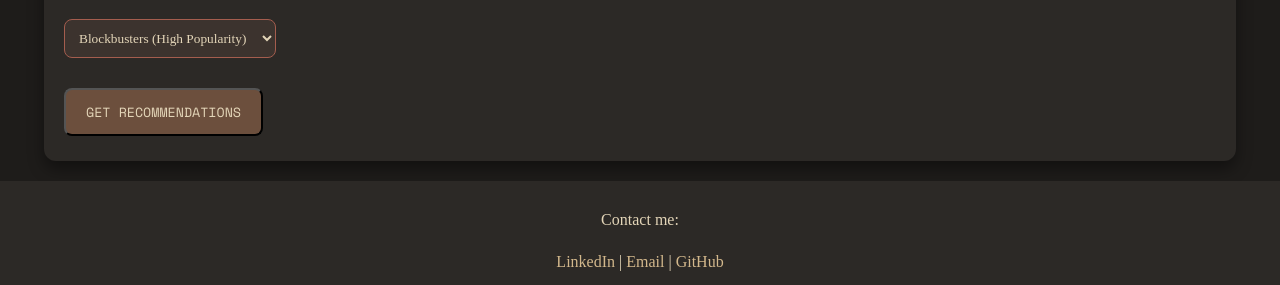
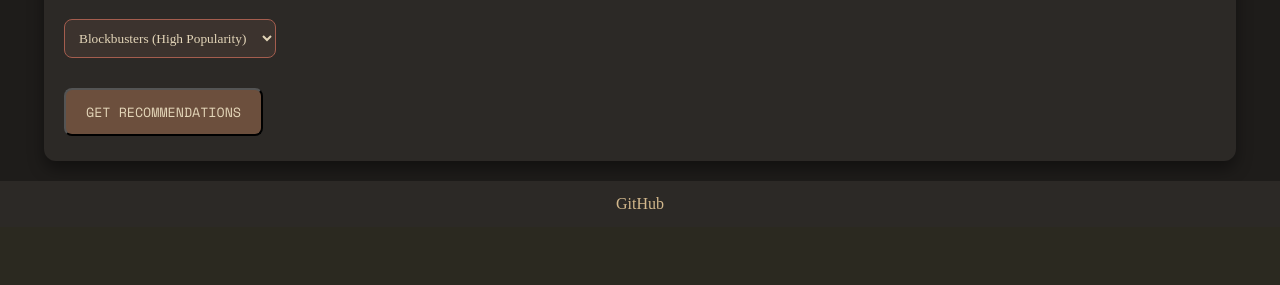
Before and after one commit to afsanab/MovieMate, a Flask app: page / in a window 1280 px wide. Shown: the part 1368-1653 px from the top of the page. After the commit the page ends 1577 px from the top, so only its background shows below. Run offline with Flask 3, Linux system fonts and the light colour scheme; data that the repository does not hold is empty; some web fonts are replaced.

Commit message:
last update 1/6/25

```diff
--- a/main.py
+++ b/main.py
@@ -7,6 +7,7 @@ import requests
 load_dotenv()
 
 app = Flask(__name__)
+
 
 # TMDb API setup
 API_KEY = os.getenv('TMDB_API_KEY')  # Load API key from environment variable
@@ -129,5 +130,7 @@ def recommend():
     )
     return render_template('recommendations.html', recommendations=recommendations)
 
-if __name__ == '__main__':
-    app.run(debug=True)
+if __name__ == "__main__":
+    import os
+    port = int(os.environ.get("PORT", 5000))
+    app.run(debug=False, host="0.0.0.0", port=port)
--- /dev/null
+++ b/requirements.txt
@@ -0,0 +1,3 @@
+Flask==3.0.2
+python-dotenv==1.0.1
+requests==2.31.0
--- a/templates/index.html
+++ b/templates/index.html
@@ -125,11 +125,8 @@
     </script>
 </body>
 <footer style="background-color: #2C2926; color: #E3D5B8; text-align: center; padding: 10px; margin-top: 20px;">
-    <p>Contact me:</p>
-    <a href="https://www.linkedin.com/in/afsanabhuiyan" target="_blank"
-        style="color: #D3B88C; text-decoration: none;">LinkedIn</a> |
-    <a href="mailto:afsanab620@gmail.com" style="color: #D3B88C; text-decoration: none;">Email</a> |
-    <a href="https://github.com/afsanab" target="_blank" style="color: #D3B88C; text-decoration: none;">GitHub</a>
+    <a href="https://github.com/afsanab/MovieMate" target="_blank"
+        style="color: #D3B88C; text-decoration: none;">GitHub</a>
 </footer>
 
 </html>
```
Also changed, not shown: templates/recommendations.html (+2 -5 lines), vercel.json (added), 1 other file.
